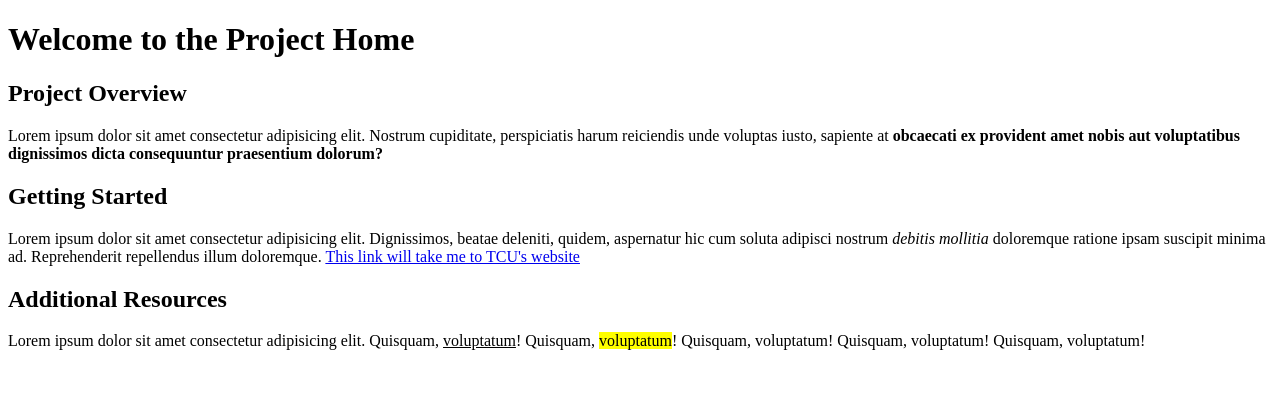
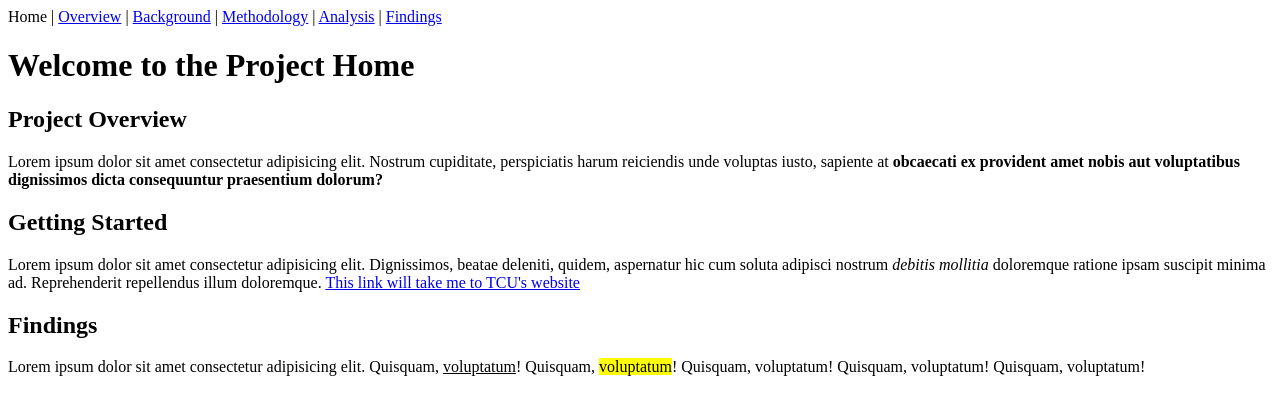
Before and after one commit to reagannowak-dot/20833_project, a plain HTML site: page index.html in a window 1280 px wide. Drawn offline with Linux system fonts and the light colour scheme.

Commit message:
Update index.html

```diff
--- a/index.html
+++ b/index.html
@@ -7,12 +7,21 @@
 </head>
 <body>
 
+ <nav>
+
+Home | <a href="overview.html">Overview</a> | <a href="background.html">Background</a> | <a href="methodology.html">Methodology</a> | <a href="analysis.html">Analysis</a> | <a href="findings.html">Findings</a>
+
+
+
+ </nav>
+
 </body>
 </html>
 
+
 <h1>Welcome to the Project Home</h1>
 
-<section>
+<section id="Overview">
 
 <h2>Project Overview</h2>
 
@@ -22,8 +31,7 @@ praesentium dolorum?</strong></p>
 
 </section>
 
-<section>
-
+<section id="background">
 <h2>Getting Started</h2>
 
 <p>Lorem ipsum dolor sit amet consectetur adipisicing elit. Dignissimos, beatae deleniti, quidem, aspernatur hic cum
@@ -32,10 +40,10 @@ illum doloremque. <a href="https://www.tcu.edu" target="_blank">This link will t
 
 </section>
 
-<section>
+<section id="Findings">
 
 
-<h2>Additional Resources</h2>
+<h2>Findings</h2>
 
 <p>Lorem ipsum dolor sit amet consectetur adipisicing elit. Quisquam, <u>voluptatum</u>! Quisquam,
     <mark>voluptatum</mark>! Quisquam, voluptatum! Quisquam, voluptatum! Quisquam, voluptatum!
```
